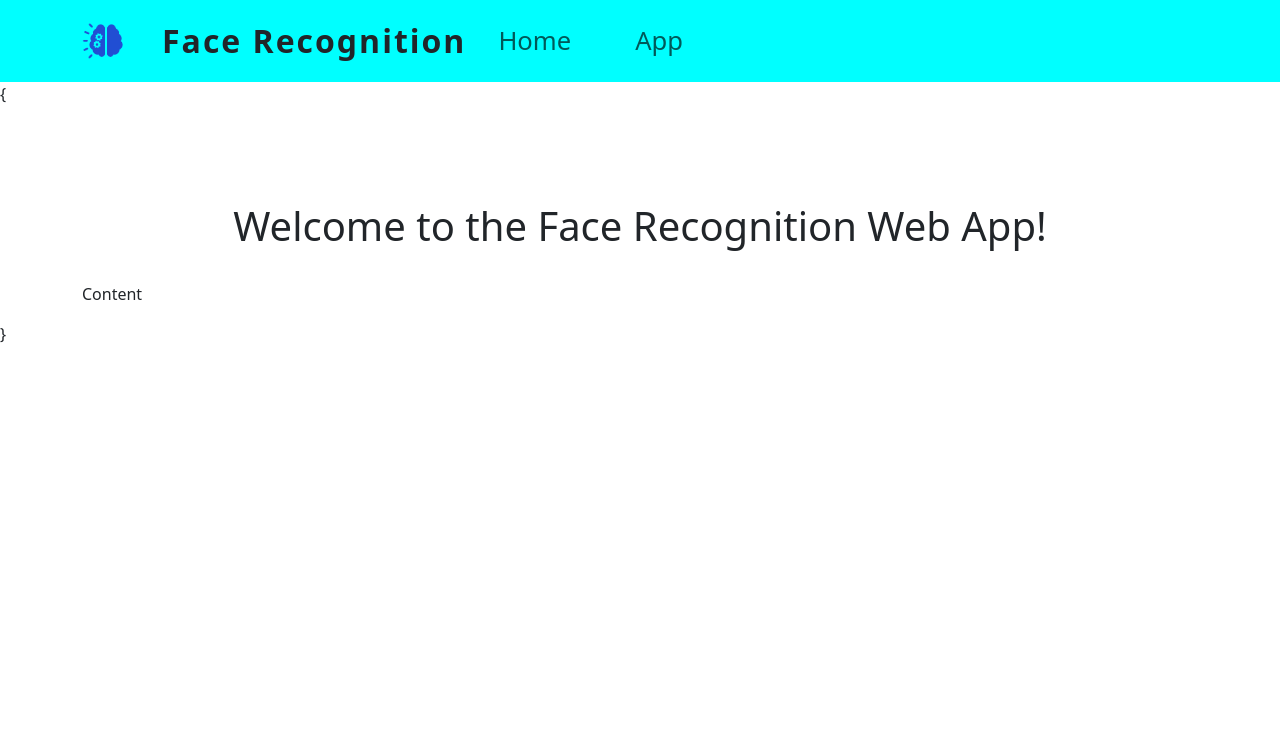
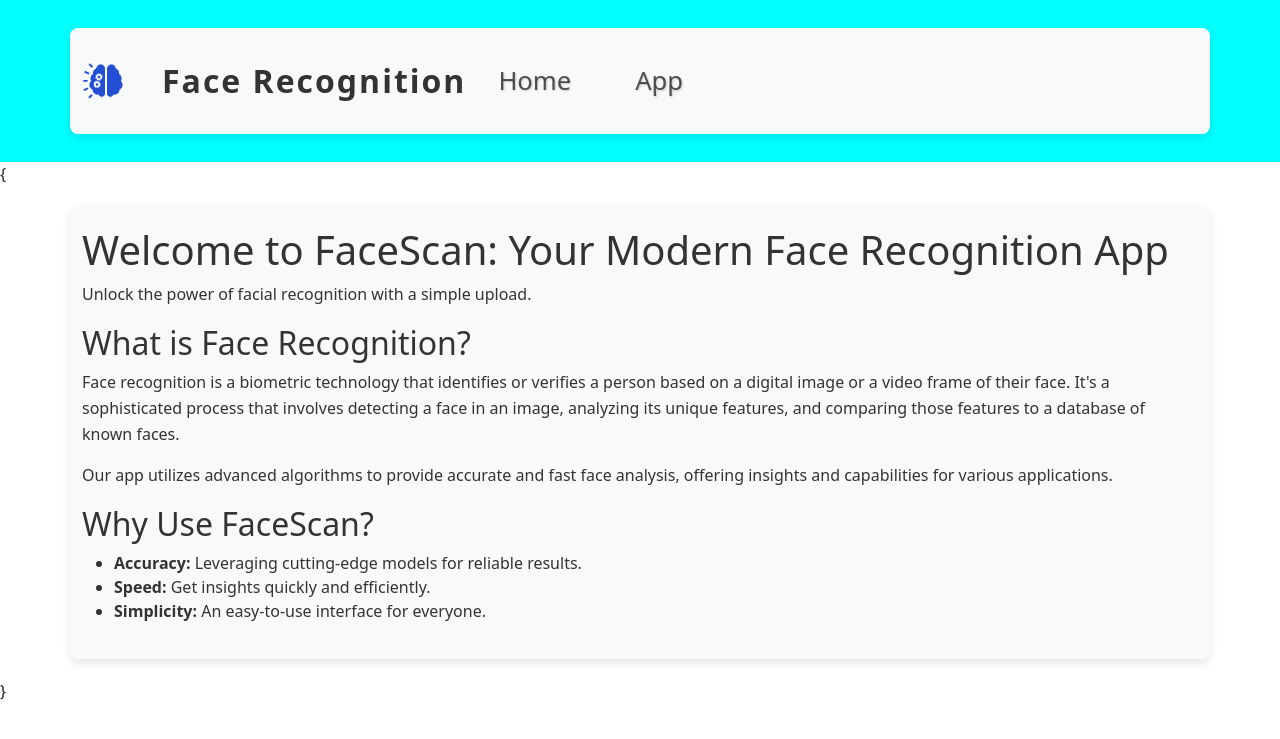
Before and after one commit to utkarshhzz/genderapp, a Flask app: page / in a window 1280 px wide. Shown: the top 739 px of the page. Run offline with Flask 3, Linux system fonts and the light colour scheme; parts of the project's set-up code (start-up, migrations or seed data) failed here and were passed over.

Commit message:
firebase updated frontend

```diff
--- a/static/style.css
+++ b/static/style.css
@@ -40,27 +40,27 @@
   min-width: 100vw;
   position: relative;
   display: flex;
-  align-items: center;
+ align-items: center;
   justify-content: center;
-  background: rgba(255,255,255,0.1);
+ background: linear-gradient(45deg, #FF00FF, #00FFFF); /* Vibrant Gradient */
   box-shadow: 0 2px 8px rgba(0,0,0,0.1);
   margin: 0;
-  padding: 0.5rem 0;
+ padding: 1rem 0; /* Increased padding */
   border-radius: 0;
 }
 
 .glass-content {
   width: 100vw;
   display: flex;
-  justify-content: center;
+ justify-content: flex-start; /* Align to start */
   margin: 0;
   padding: 0;
 }
 
 .nav-list {
-  width: 100vw;
+  width: auto; /* Auto width */
   display: flex;
-  justify-content: flex-start;
+ justify-content: flex-start;
   gap: 2rem;
   list-style: none;
   margin: 0;
@@ -74,12 +74,40 @@
   font-size: 1.1rem;
   padding: 8px 16px;
   border-radius: 8px;
-  transition: background-color 0.2s ease, color 0.2s ease;
+ transition: background-color 0.3s ease, color 0.3s ease, transform 0.3s ease; /* Added transform */
   background: transparent;
+  color: #fff; /* White text for contrast */
+  text-shadow: 1px 1px 2px rgba(0,0,0,0.2); /* Text shadow for readability */
 }
 .nav-item:hover {
-  background-color: rgba(0, 123, 255, 0.1);
-  color: #007bff;
+  background-color: rgba(255, 255, 255, 0.3); /* Lighter hover background */
+  color: #000; /* Black text on hover */
+  transform: translateY(-3px); /* Slight lift effect */
+}
+.nav-item.active {
+  background-color: rgba(255, 255, 255, 0.4); /* More prominent active background */
+  color: #000;
+}
+
+/* Main content area */
+.container {
+  max-width: 1200px;
+  margin: 20px auto;
+  padding: 20px;
+  background-color: #f8f9fa; /* Light background */
+  border-radius: 8px;
+  box-shadow: 0 4px 8px rgba(0,0,0,0.1);
+  color: #333; /* Dark grey text */
+}
+
+h1, h2, h3 {
+  color: #007bff; /* Primary color for headings */
+}
+
+p {
+  line-height: 1.6;
+  margin-bottom: 15px;
+}
 }
 .nav-item.active {
   background-color: rgba(0, 123, 255, 0.2);
@@ -113,8 +141,15 @@
 
 /* Dark mode styles */
 @media (prefers-color-scheme: dark) {
-  .glass-nav {
-    --bg-color: rgba(0, 0, 0, 0.25);
-    --highlight: rgba(255, 255, 255, 0.15);
-  }
+ .glass-nav {
+ background: linear-gradient(45deg, #8A2BE2, #DC143C); /* Darker vibrant gradient */
+ }
+ .nav-item {
+ color: #eee;
+ text-shadow: 1px 1px 2px rgba(0,0,0,0.4);
+ }
+ .nav-item:hover {
+ background-color: rgba(255, 255, 255, 0.1);
+ color: #fff;
+ }
 }
--- a/templates/index.html
+++ b/templates/index.html
@@ -2,16 +2,30 @@
 {% block bodyblock %}
 {
     <div class="container">
-        <br><br>
-        <h3 class="display-6 text-center mt-5">
-            Welcome to the Face Recognition Web App!
+        <header>
+            <h1>Welcome to FaceScan: Your Modern Face Recognition App</h1>
+            <p>Unlock the power of facial recognition with a simple upload.</p>
+        </header>
 
-        </h3>
-        <br>
-        <p>
-            Content
-        </p>
+        <main>
+            <section class="intro">
+                <h2>What is Face Recognition?</h2>
+                <p>Face recognition is a biometric technology that identifies or verifies a person based on a digital image or a video frame of their face. It's a sophisticated process that involves detecting a face in an image, analyzing its unique features, and comparing those features to a database of known faces.</p>
+                <p>Our app utilizes advanced algorithms to provide accurate and fast face analysis, offering insights and capabilities for various applications.</p>
+            </section>
 
+            <section class="features">
+                <h2>Why Use FaceScan?</h2>
+                <ul>
+                    <li><strong>Accuracy:</strong> Leveraging cutting-edge models for reliable results.</li>
+                    <li><strong>Speed:</strong> Get insights quickly and efficiently.</li>
+                    <li><strong>Simplicity:</strong> An easy-to-use interface for everyone.</li>
+                </ul>
+            </section>
+
+            <!-- Placeholder for images or interactive elements -->
+            <div class="image-placeholder"></div>
+        </main>
     </div>
 }
 {% endblock %}
```
